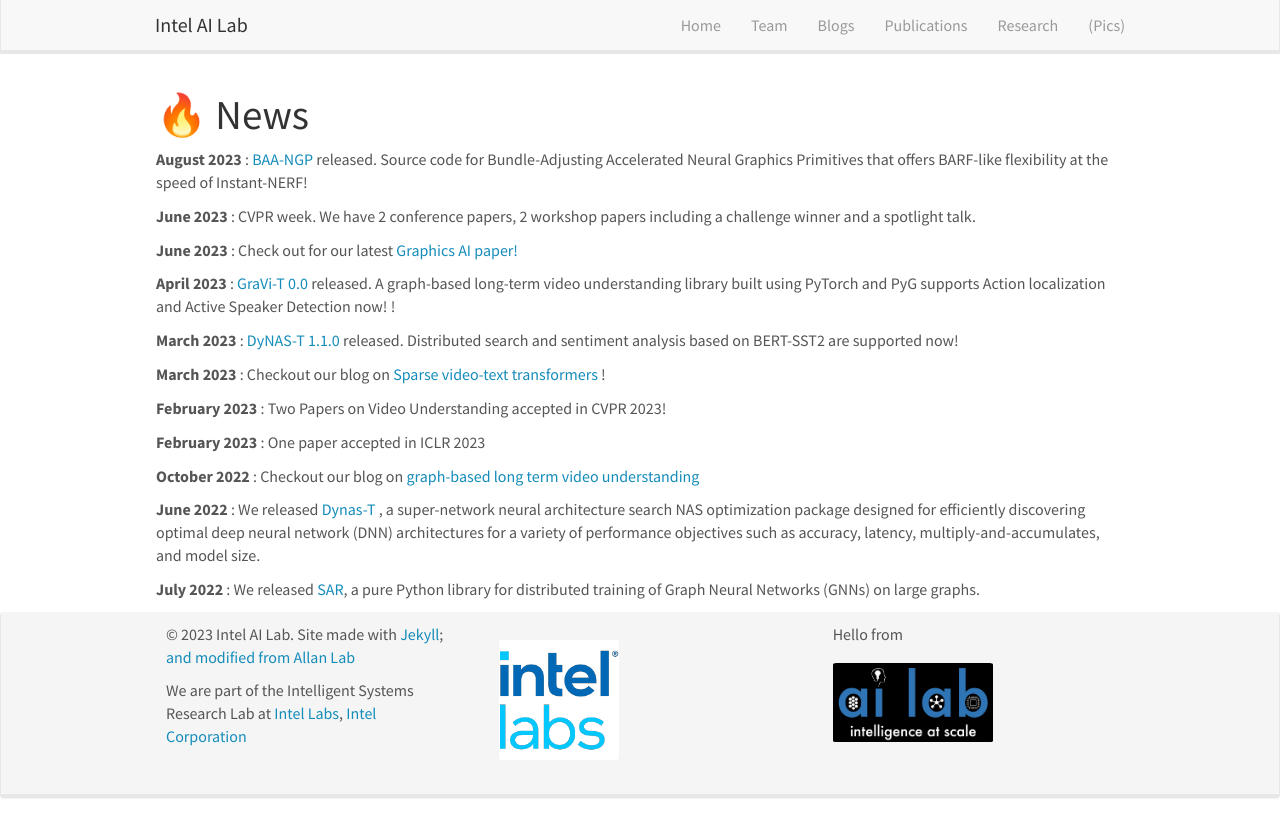
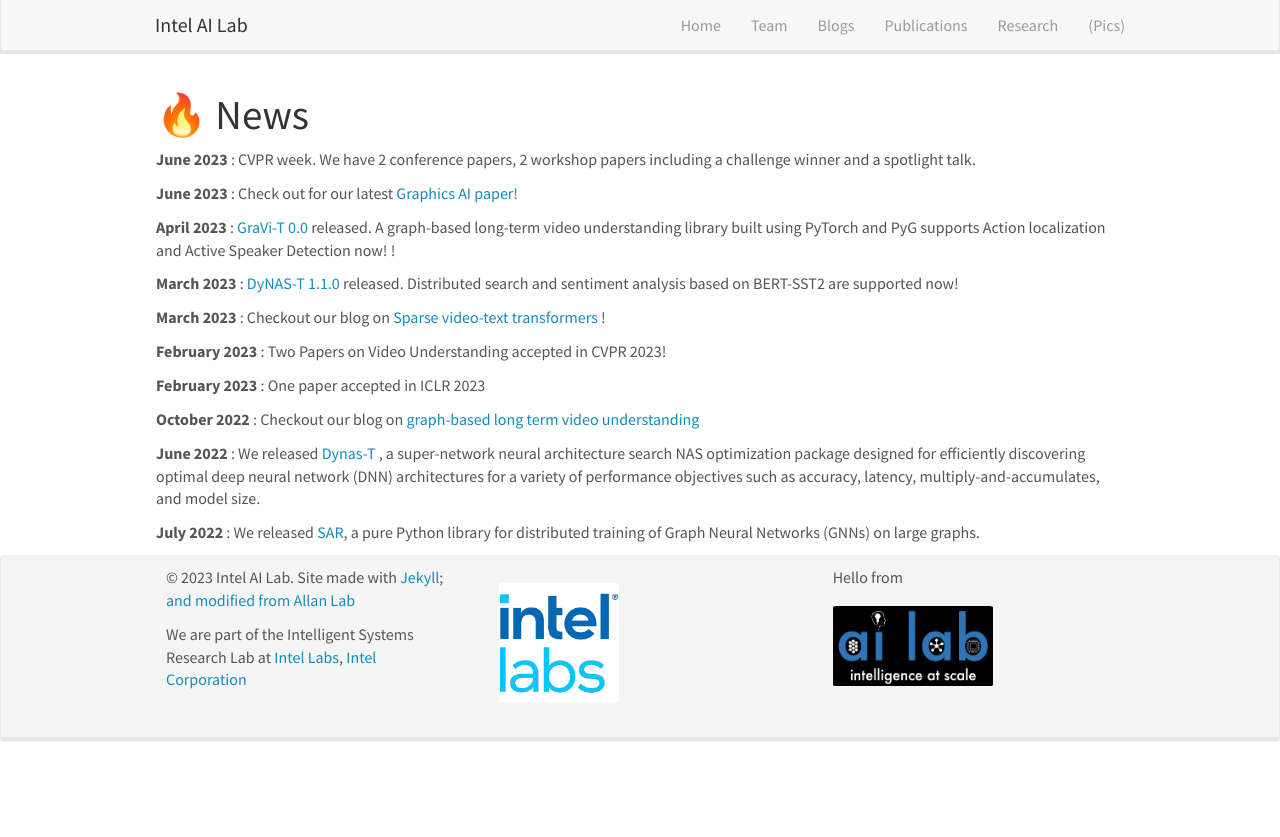
Before and after one commit to intelailabpage/intelailabpage.github.io, a Jekyll site: the page built from _pages/allnews.md, in a window 1280 px wide. Shown: the top 837 px of the page. Built offline with Jekyll 4.4.1, drawn with Linux system fonts in a browser that asks for light colours; nearby versions of some CDN libraries.

Commit message:
Update news.yml

```diff
--- a/_data/news.yml
+++ b/_data/news.yml
@@ -1,5 +1,3 @@
-- date: August 2023
-  headline: <a href="https://github.com/IntelLabs/baa-ngp"> BAA-NGP </a>released. Source code for Bundle-Adjusting Accelerated Neural Graphics Primitives that offers BARF-like flexibility at the speed of Instant-NERF!
 
 - date: June 2023
   headline: CVPR week. We have 2 conference papers, 2 workshop papers including a challenge winner and a spotlight talk.
```
